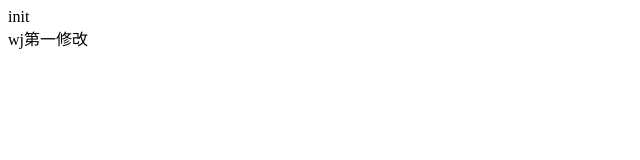
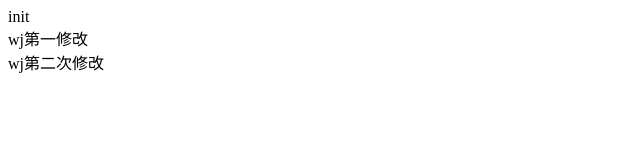
Before and after one commit to CallMe-Jason/Question, a plain HTML site: page 1.git分支问题/git.html in a window 1280 px wide. Shown: the whole page, without its empty margins (0-640 px from the left). Drawn offline with Linux system fonts and the light colour scheme.

Commit message:
wj第二次修改

```diff
--- a/1.git分支问题/git.html
+++ b/1.git分支问题/git.html
@@ -8,5 +8,6 @@
 <body>
   <div class="init">init</div>
   <div>wj第一修改</div>
+  <div>wj第二次修改</div>
 </body>
 </html>
```
